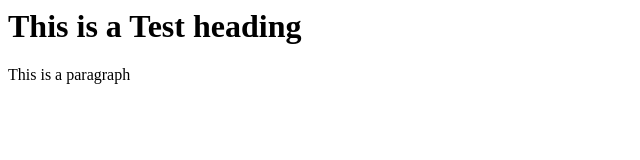
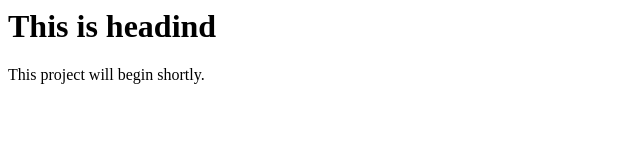
Before and after one commit to coolpank/test-calculator, a plain HTML site: page index.html in a window 1280 px wide. Shown: the whole page, without its empty margins (0-640 px from the left). Drawn offline with Linux system fonts and the light colour scheme.

Commit message:
test commit

```diff
--- a/index.html
+++ b/index.html
@@ -1,2 +1,10 @@
-<h1>This is a Test heading</h1>
-<p>This is a paragraph<p>
+<html>
+    <head>
+        <title>calc</title>
+    </head>
+    <body>
+
+        <h1>This is headind</h1>
+        <p>This project will begin shortly.</p>
+    </body>
+</html>
```
